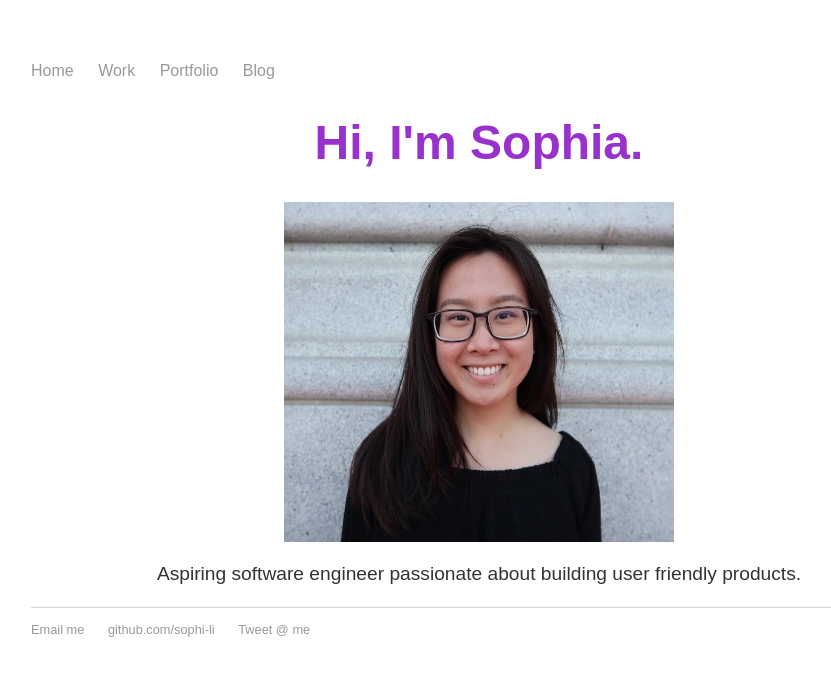
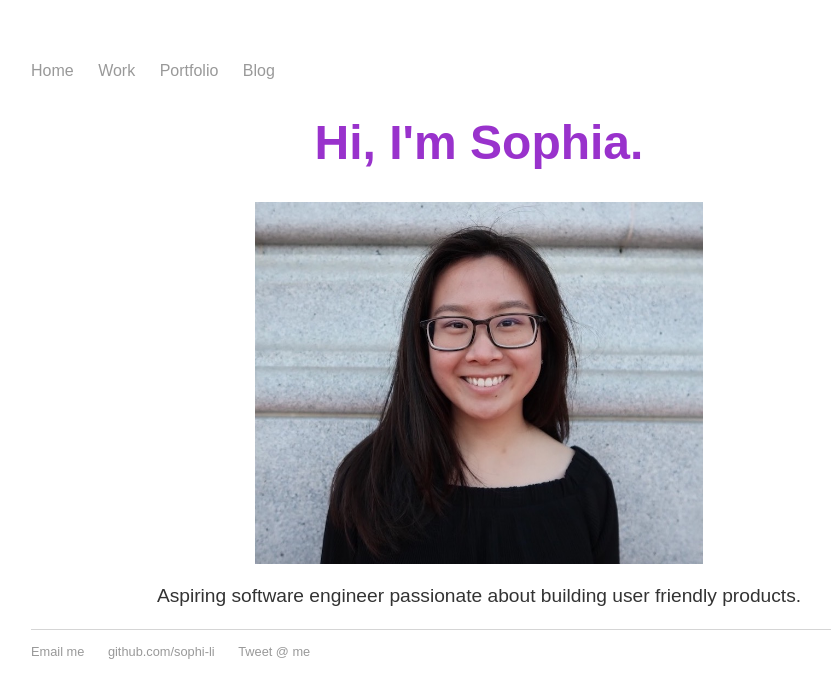
Before and after one commit to rmorabia/sophi-li.github.io, a Jekyll site: the page built from index.html, in a window 1280 px wide. Shown: the top 698 px of the page, without its empty margins (161-992 px from the left). Built offline with Jekyll 4.4.1, drawn with Linux system fonts in a browser that asks for light colours.

Commit message:
center photo auto

```diff
--- a/index.html
+++ b/index.html
@@ -7,7 +7,7 @@
 		<div class="home">
 			<h1 class="home-title">Hi, I'm Sophia.</h1>
 
-			<img class="home-img" src="images/sophia-headshot.JPG" width="390" height="340" alt="Sophia headshot">
+			<img class="home-img" src="images/sophia-headshot.JPG" alt="Sophia headshot">
 
 			<p class="home-bio">
 				Aspiring software engineer passionate about building user friendly products.
```
